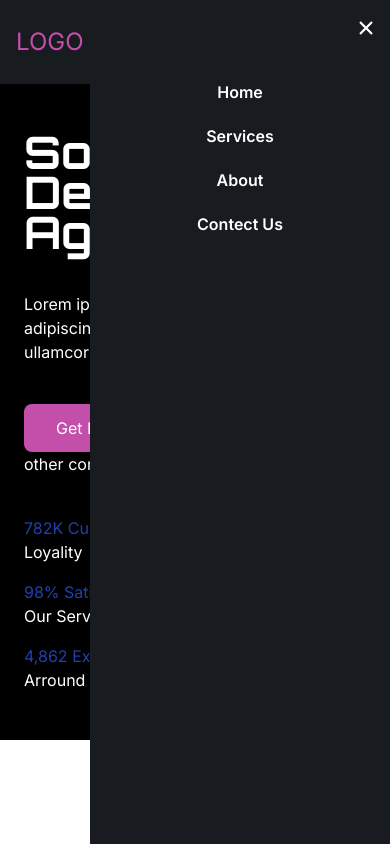
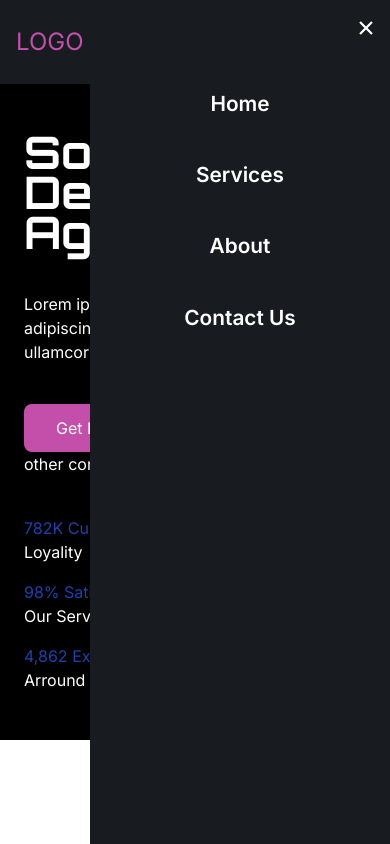
Before and after one commit to shadabnid/techservicewala, a Next.js app: page / in a window 390 px wide. Both pictures are taken after a click on the icon 362 px from the left and 42 px from the top of the page. Shown: the top 844 px of the page. Built offline with nearby package versions, Linux system fonts and the light colour scheme.

Commit message:
fixed for mobile

```diff
--- a/src/app/components/Navbar.js
+++ b/src/app/components/Navbar.js
@@ -28,10 +28,10 @@ const Navbar = () => {
           />
           <div className='hidden lg:block text-bgButton font-semibold'>
             <ul className='flex gap-6'>
-              <li className='cursor-pointer hover:text-bgButtonHover'>Home</li>
-              <li className='cursor-pointer hover:text-bgButtonHover'>Services</li>
-              <li className='cursor-pointer hover:text-bgButtonHover'>About</li>
-              <li className='cursor-pointer hover:text-bgButtonHover'>Contact Us</li>
+              <Link href="/"><li className='cursor-pointer hover:text-bgButtonHover'>Home</li></Link>
+              <Link href="/"><li className='cursor-pointer hover:text-bgButtonHover'>Services</li></Link>
+              <Link href="/"><li className='cursor-pointer hover:text-bgButtonHover'>About</li></Link>
+              <Link href="/"><li className='cursor-pointer hover:text-bgButtonHover'>Contact Us</li></Link>
             </ul>
           </div>
         </div>
@@ -46,11 +46,11 @@ const Navbar = () => {
             onClick={handleClose}
           />
         </div>
-        <div className='flex flex-col gap-5 mt-14 justify-center items-center'>
-          <Link href="/">Home</Link>
-          <Link href="/">Services</Link>
-          <Link href="/">About</Link>
-          <Link href="/">Contect Us</Link>
+        <div className='flex flex-col gap-10 mt-16 justify-center items-center'>
+          <Link href="/" className='text-[1.3rem]' onClick={handleClose}>Home</Link>
+          <Link href="/" className='text-[1.3rem]' onClick={handleClose}>Services</Link>
+          <Link href="/" className='text-[1.3rem]' onClick={handleClose}>About</Link>
+          <Link href="/" className='text-[1.3rem]' onClick={handleClose}>Contact Us</Link>
         </div>
       </div>
     </>
```
